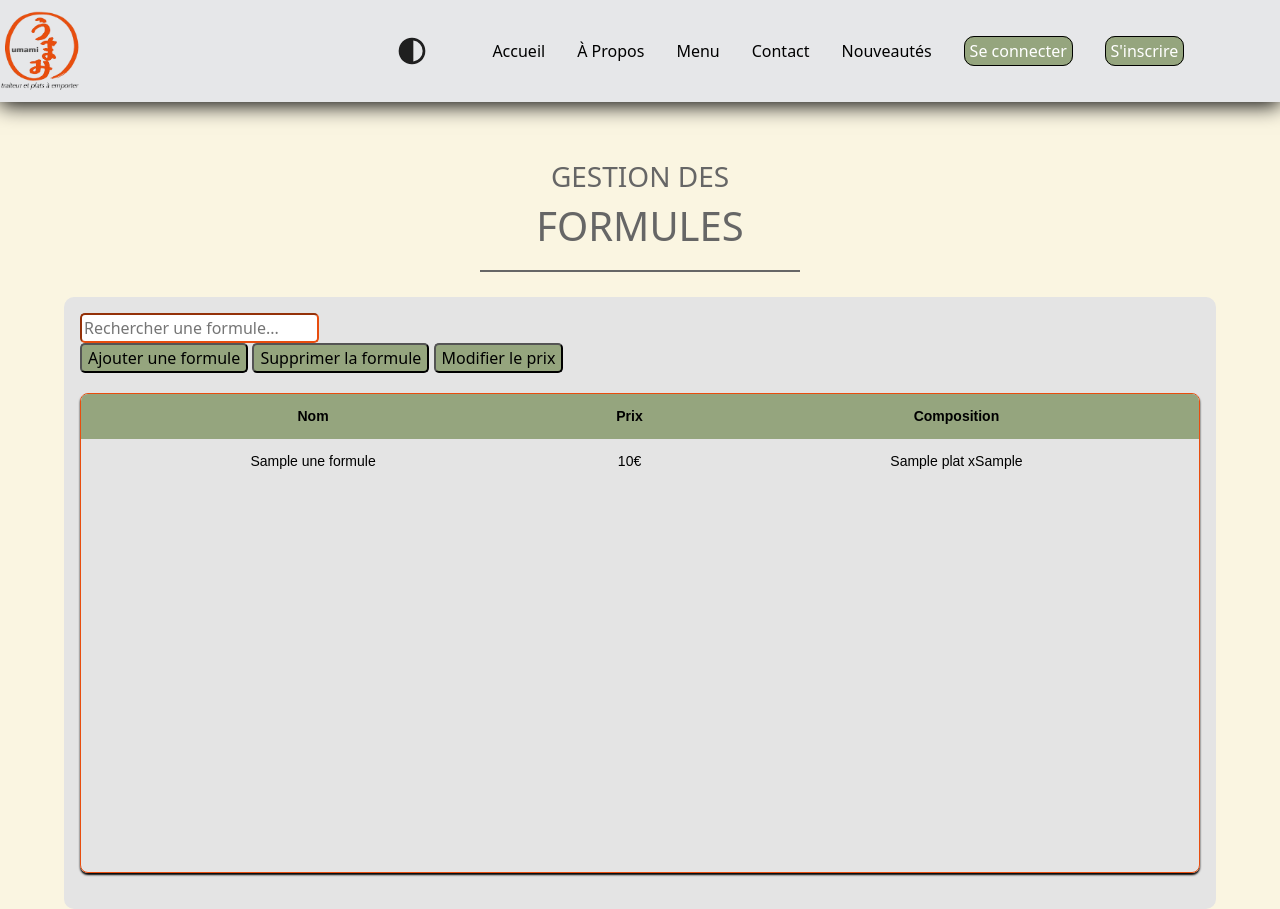
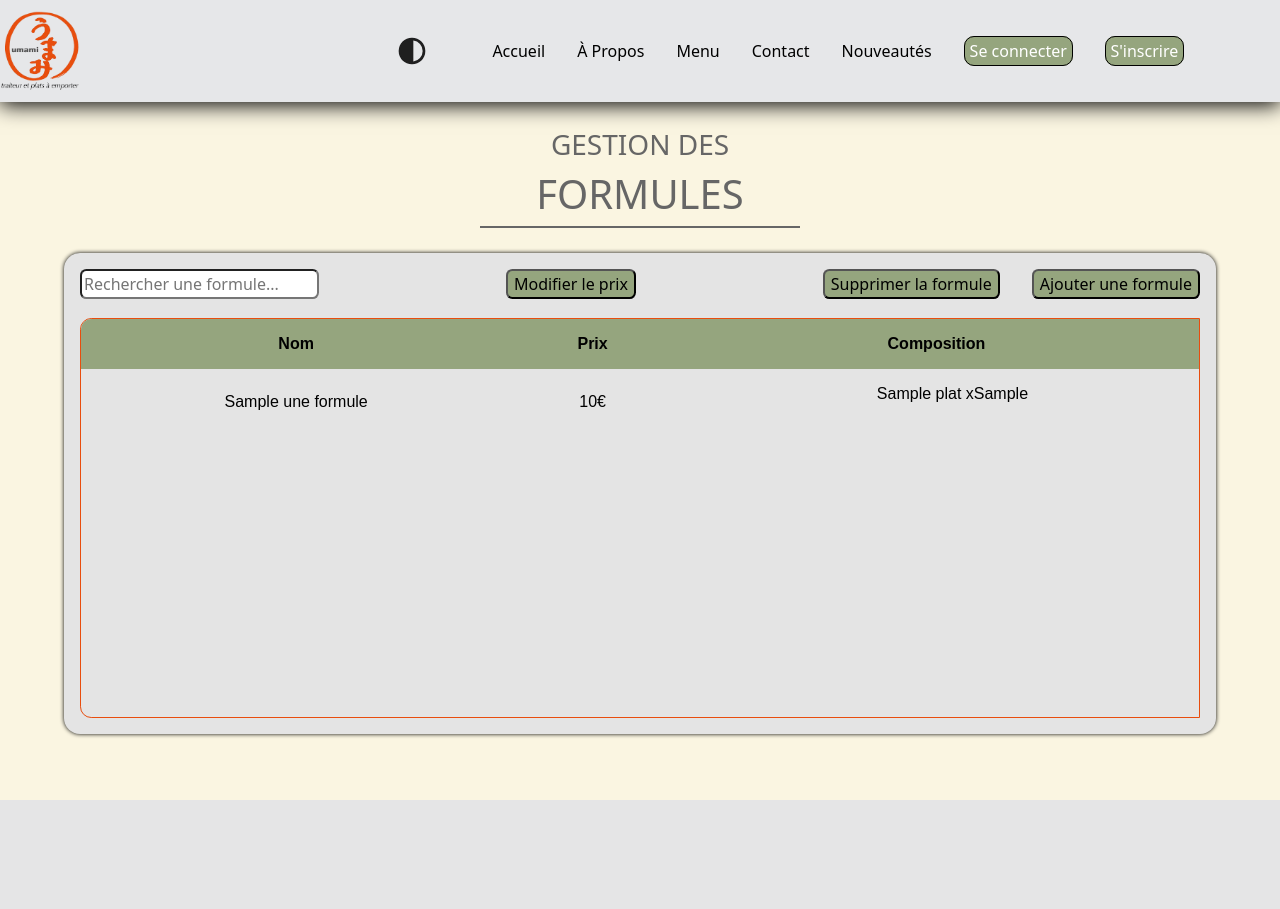
Before and after one commit to JorisVachey/SAE_Projet_groupe_9, a Python web app: template monApp/templates/gestion_formules.html in a window 1280 px wide. After the commit the page ends 800 px from the top, so only its background shows below. Run offline with Jinja, Linux system fonts and the light colour scheme; the template is opened without the code that fills it: most values are stand-ins (such as "Sample title", 1, 10 or a date in 2020).

Commit message:
refactoring CSS deuxieme fichier : gestion_formules

```diff
--- a/monApp/static/css/style_gestion_formules.css
+++ /dev/null
@@ -1,185 +0,0 @@
-main {
-    display: flex;
-    flex-direction: column;
-    align-items: center;
-    margin-top: 10em;
-    height: 50em;
-}
-
-.corps {
-    width: 90%;
-    background-color: var(--tableau);
-    padding: 1em;
-    border-radius: 10px;
-}
-
-h1 {
-    margin-bottom: 0.5em;
-}
-
-h1,h3,.trait-horizontal{
-    color: var(--text-gris);
-}
-
-.trait-horizontal {
-    height: 0.125em;
-    width: 20em;
-    background-color: var(--text-gris);
-    margin: 0 0 1.6em 0;
-}
-
-.table-container {
-    border-radius: 8px;
-    box-shadow: 0 2px 2px var(--ombre-noir-blanc);
-    margin: 20px 0;
-    overflow-y: auto;
-    height: 30em;
-    border: solid 1px var(--orange);
-}
-
-
-.table-container table {
-    width: 100%;
-    border-collapse: collapse;
-    font-family: Arial, sans-serif;
-    font-size: 14px;
-}
-
-.table-container table th {
-    background-color: var(--btn);
-    font-weight: bold;
-    text-align: center;
-    padding: 12px 15px;
-
-    position: sticky;
-    top: 0;
-    z-index: 1;
-;
-}
-
-.table-container table td {
-    padding: 12px 15px;
-    text-align: left;
-    text-align: center
-}
-
-
-.table-container table tbody tr {
-    border-bottom: 1px solid var(--orange);
-}
-.table-container table tbody tr:last-child {
-    border-bottom: none;
-}
-
-.table-container table tbody tr:nth-child(odd) {
-  background-color: var(--tableau);
-}
-
-.table-container table tbody tr:nth-child(even) {
-  background-color: var(--ligne-impair);
-  color: var(--noir-blanc)
-}
-
-#recherche{
-    margin-right: 62em;
-    border-radius: 5px;
-    border-color: var(--orange);
-}
-
-.boutons_plat{
-    border-radius: 5px;
-    background-color: var(--btn);
-    color: var(--noir-blanc);
-}
-
-.table-container table tbody tr.selected {
-  background-color:var(--selected);
-  color: black;;
-}
-
-.table-container table tbody > tr:hover {
-  cursor: pointer;
-  background-color:var(--selected);
-  color: black;
-}
-
-.table-container ul {
-    list-style-type: none;
-    padding: 0;
-    margin: 0;
-}
-
-#pop-up-ajout, #pop-up-modif-prix{
-    position: fixed;
-    top: 10em;
-    right: 25em;
-    z-index:2;
-    background-color: var(--tableau);
-    border: solid 1px var(--orange);
-    border-radius: 5px;
-    display: none;
-    width: 20em;
-    max-width: 50em;
-    max-height: 90vh;
-    overflow-y: auto;
-}
-
-#pop-up-ajout.open, #pop-up-modif-prix.open{
-    display: flex !important;
-    padding: 10px;
-
-}
-
-.champs{
-    display: flex;
-    flex-direction: column;
-    width: 100%;
-}
-.champs input[type="text"], .champs input[type="number"]{
-    margin-bottom: 1em;
-}
-
-.composition-container {
-    max-height: 500px;
-    overflow-y: auto;
-    border: 1px solid var(--text-gris);
-    padding: 5px;
-    margin-bottom: 1em;
-    border-radius: 5px;
-}
-
-.type-section {
-    margin-bottom: 5px;
-    border: 1px solid var(--orange);
-    border-radius: 5px;
-    background-color: white;
-}
-
-.type-section summary {
-    padding: 10px;
-    cursor: pointer;
-    font-weight: bold;
-    background-color: var(--btn);
-    list-style: none;
-}
-
-.type-section summary::-webkit-details-marker {
-  display: none;
-}
-
-.type-section summary::after {
-    content: '+';
-    float: right;
-    font-weight: bold;
-}
-
-.type-section[open] summary::after {
-    content: '-';
-}
-
-.scroll-menu {
-    max-height: 150px;
-    overflow-y: auto;
-    padding: 10px;
-    border-top: 1px solid var(--orange);
-}
--- a/monApp/static/css/styles_admin.css
+++ b/monApp/static/css/styles_admin.css
@@ -1,3 +1,7 @@
+ul {
+    list-style-type: none;
+}
+
 .block {
     display: flex;
     flex-direction: column;
@@ -123,12 +127,10 @@
   color: black;
 }
 
-.block #pop-up-ajout,
-.block #pop-up-modif-prix,
-.block #pop-up-modif-quantite {
+.block .pop_up {
     display: none;
     position: fixed;
-    top: 25dvh;
+    top: 16dvh;
     right: 25dvw;
     max-width: 50dvw;
     padding: 1em;
@@ -138,28 +140,57 @@
     border-radius: 0.4em;
 }
 
-.block #pop-up-ajout.open,
-.block #pop-up-modif-prix.open,
-.block #pop-up-modif-quantite.open {
+.block .pop_up.open {
     display: flex !important;
 }
 
-.block #pop-up-ajout .champs,
-.block #pop-up-modif-prix .champs,
-.block #pop-up-modif-quantite .champs {
+.block .pop_up .champs {
     display: flex;
     flex-direction: column;
     width: 50em;
 }
 
-.block #pop-up-ajout .champs input,
-.block #pop-up-ajout .champs select
-
-.block #pop-up-ajout .champs input,
-.block #pop-up-modif-prix .champs input,
-.block #pop-up-modif-quantite .champs input,
-.block #pop-up-ajout .champs select,
-.block #pop-up-modif-prix .champs select,
-.block #pop-up-modif-quantite .champs select {
+.block .pop_up .champs input,
+.block .pop_up .champs select {
     margin-bottom: 1.5em;
 }
+
+.block .composition_container {
+    max-height: 20em;
+    overflow-y: auto;
+    padding: 0.5em;
+    margin-bottom: 1em;
+    border-radius: 0.4em;
+    box-shadow: 0px 0px 4px 0px black;
+}
+
+.block .type-section {
+    margin-bottom: 0.4em;
+    border: 0.1em solid var(--orange);
+    border-radius: 0.4em;
+    background-color: white;
+}
+
+.block .type-section summary {
+    padding: 0.7em;
+    cursor: pointer;
+    font-weight: bold;
+    background-color: var(--btn);
+    list-style: none;
+}
+
+.block .type-section summary::after {
+    content: '+';
+    float: right;
+    font-weight: bold;
+}
+
+.block .type-section[open] summary::after {
+    content: '-';
+}
+
+.block .scroll-menu {
+    max-height: 7em;
+    overflow-y: auto;
+    padding: 0.9em;
+}
--- a/monApp/templates/gestion_formules.html
+++ b/monApp/templates/gestion_formules.html
@@ -1,20 +1,29 @@
  {%extends "admin.html"%}
+
 {% block styles_additionnels %}
-    <link rel="stylesheet" href="{{ url_for('static', filename='css/style_gestion_formules.css') }}">
+    <link rel="stylesheet" href="{{ url_for('static', filename='css/styles_admin.css') }}">
 {% endblock %}
 
 {%block main%}
+
+<section class="block">
     <h3>GESTION DES</h3>
     <h1>FORMULES</h1>
     <div class="trait-horizontal"></div>
     <section class="corps">
-    <article>
+        <article class="liste_boutons">
+            <div>
                 <input type="text" id="recherche" onkeyup="filtrerTableau()" placeholder="Rechercher une formule...">
-            <button class="boutons_plat" onclick="afficherForm()">Ajouter une formule</button>
-            <button class="boutons_plat" id="btn_suppr">Supprimer la formule</button>
-            <button class="boutons_plat" id="btn_prix" onclick="modif_prix()">Modifier le prix</button>
+            </div>
+            <div>
+                <button class="boutons_vert" id="btn_prix" onclick="modif_prix()">Modifier le prix</button>
+            </div>
+            <div>
+                <button class="boutons_vert" id="btn_suppr">Supprimer la formule</button>
+                <button class="boutons_vert" onclick="afficherForm()">Ajouter une formule</button>
+            </div>
         </article>
-    <article class="table-container">
+        <section class="table_container">
             <table id="tableau">
                     <thead>
                         <tr>
@@ -39,18 +48,17 @@
                         {% endfor %}
                     </tbody>
                 </table>
-    </article>
         </section>
-<section id="pop-up-ajout">
+    </section>
+
+    <section class="pop_up" id="pop-up-ajout">
         <form method="POST" class="champs" id="form-ajout-formule">
-        <label for="nomF">Nom de la Formule</label>
+            <label for="nomF">Nom de la Formule :</label>
             <input id="nomF" type="text" name="nomF" placeholder="Saisir nom de la formule..." required>
-
-        <label for="prixF">Prix de la Formule</label>
+            <label for="prixF">Prix de la Formule :</label>
             <input id="prixF" type="number" step="0.01" name="prixF" placeholder="Saisir le prix..." required>
-
             <label>Composition :</label>
-        <div class="composition-container">
+            <div class="composition_container">
                 {% for unType in types %}
                     <details class="type-section">
                         <summary>{{ unType.nomTp }}</summary>
@@ -70,27 +78,40 @@
                     </details>
                 {% endfor %}
             </div>
-
-        <div class="boutons_form">
-            <button type="button" class="annuler" onclick="masquerForm()">Annuler</button>
-            <button type="submit" class="boutons_plat">Ajouter</button>
+            <article class="liste_boutons">
+                <div>
+                    <button type="button" class="boutons_gris" onclick="masquerForm()">Annuler</button>
                 </div>
+                <div></div>
+                <div>
+                    <button type="submit" class="boutons_vert">Ajouter</button>
+                </div>
+            </article>
         </form>
     </section>
-<section id="pop-up-modif-prix">
+
+    <section class="pop_up" id="pop-up-modif-prix">
         <form method="POST" class="champs" id="form-modif-prix">
             <h3>Modifier le prix</h3>
             <input type="hidden" id="modif-id-formule" name="idF">
             <label for="modif-nomF">Nom de la Formule</label>
             <input id="modif-nomF" type="text" name="nomF" readonly>
-        <label for="modif-prix">Nouveau Prix</label>
+            <label for="modif-prix">Nouveau Prix :</label>
             <input id="modif-prix" type="number" step="0.01" name="prixF" placeholder="Saisir le nouveau prix..." required>
-        <div class="boutons_form">
-            <button type="button" class="annuler" onclick="masquerFormPrix()">Annuler</button>
-            <button type="submit" class="boutons_plat">Valider</button>
+            <article class="liste_boutons">
+                <div>
+                    <button type="button" class="boutons_gris" onclick="masquerFormPrix()">Annuler</button>
                 </div>
+                <div></div>
+                <div>
+                    <button type="submit" class="boutons_vert">Ajouter</button>
+                </div>
+            </article>
         </form>
     </section>
+</section>
+
 <script src="{{ url_for('static', filename='js/recherche.js') }}"></script>
 <script src="{{url_for('static', filename='js/gestion_formules.js')}}"></script>
+
 {%endblock %}
```
Also changed, not shown: monApp/templates/gestion_plat.html (+9 -12 lines). Lines whose indentation alone changed are shown as unchanged.
